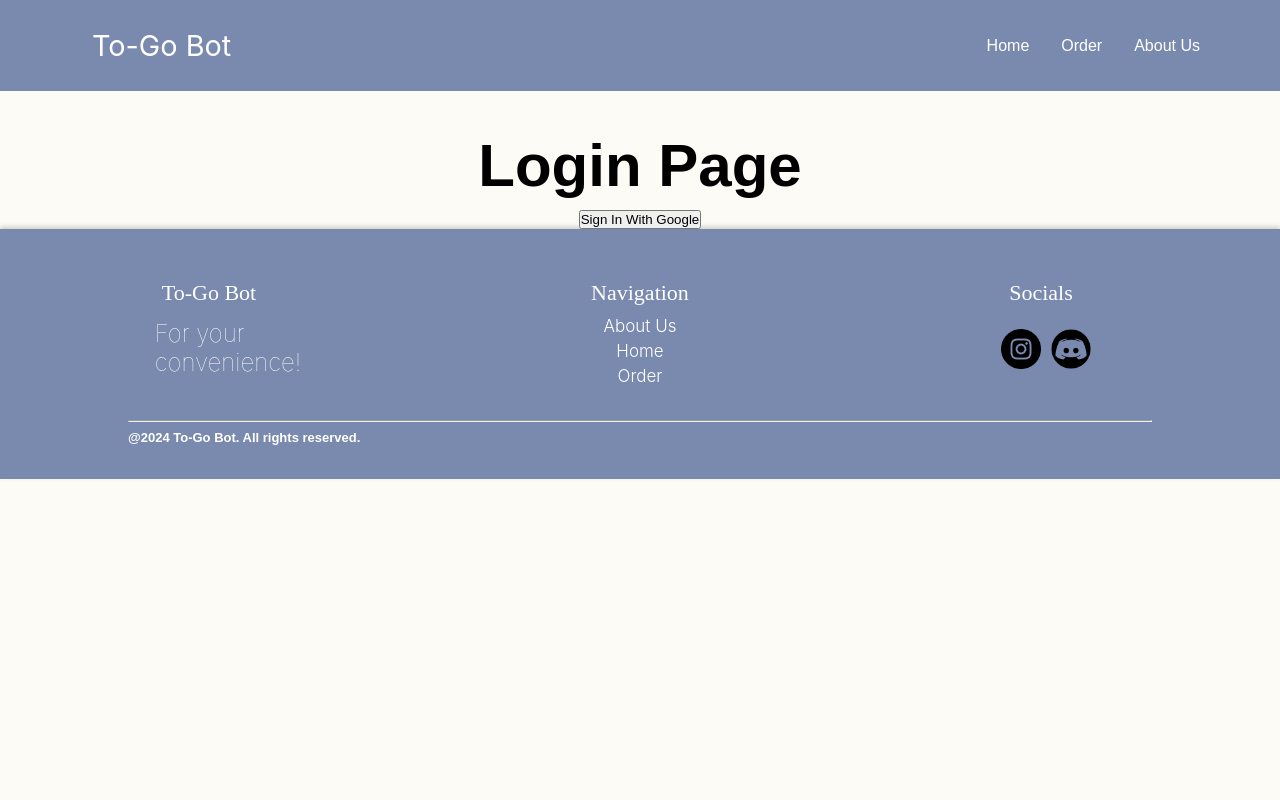
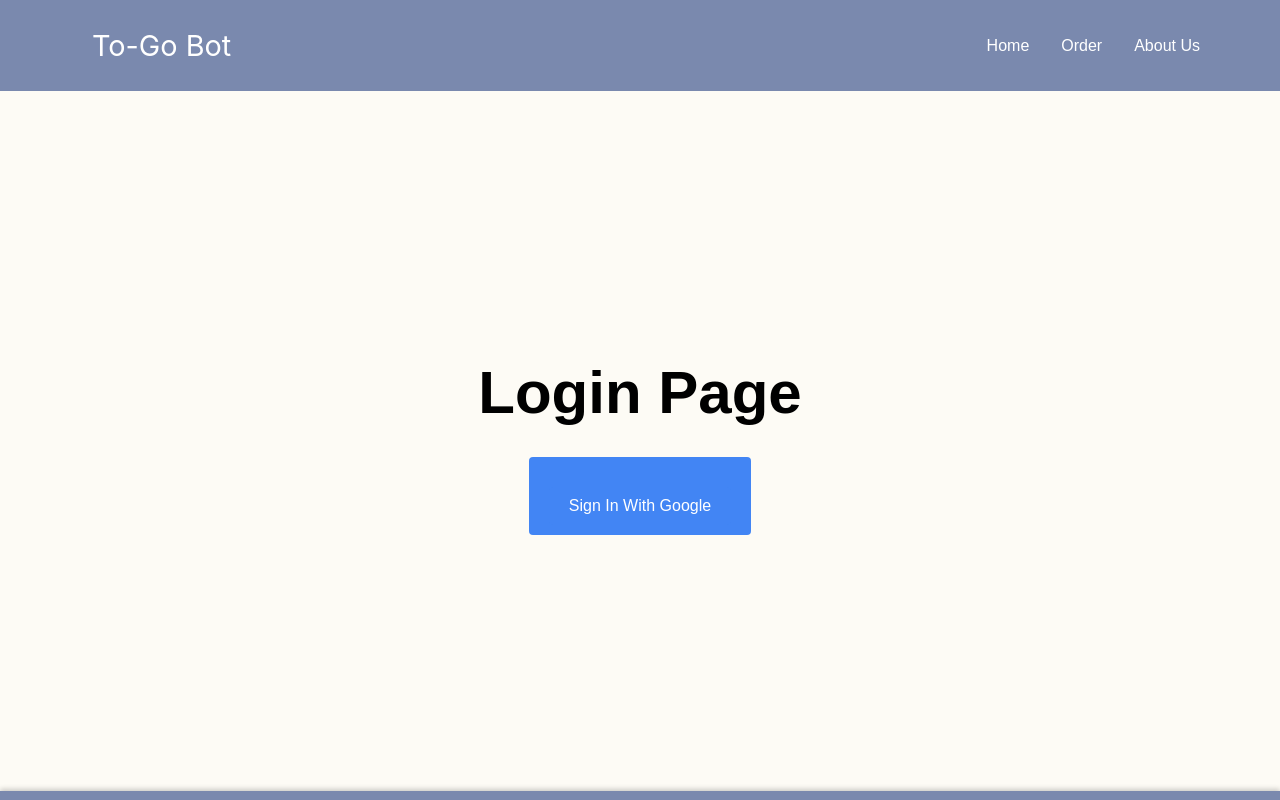
Before and after one commit to spring24pnmclass/frontend, a React (Vite) app: page /login in a window 1280 px wide. Shown: the top 800 px of the page. Built offline with nearby package versions, Linux system fonts and the light colour scheme; no server answers.

Commit message:
login page

```diff
--- a/src/components/Login.css
+++ b/src/components/Login.css
@@ -1,8 +1,4 @@
-* {
-  margin: 0;
-  padding: 0;
-  box-sizing: border-box;
-}
+
 
 body, html {
   height: 100%;
@@ -11,18 +7,8 @@ body, html {
 
 .title {
   font-size: 30px;
-  margin-top: 40px;
+  margin-top: 10px;
   margin-bottom: 10px;
-}
-
-.footer {
-  position: fixed;
-  bottom: 0;
-  left: 0;
-  width: 100%;
-  background-color: #333; /* Example background color */
-  color: white; /* Example text color */
-  padding: 20px; /* Example padding */
 }
 
 .login-container {
@@ -31,21 +17,6 @@ body, html {
   align-items: center;
   justify-content: center;
   width: 100%;
-  height: calc(100vh - 60px); /* Adjusted height to accommodate the footer */
-  margin-top: 200%;
+  height: calc(90vh - 20px); /* Adjusted height to make the page longer */
+  /* margin-top: 200%; */ /* Adjust or remove this line */
 }
-
-.firebase-login-button {
-  background-color: #4285f4;
-  color: white;
-  border: none;
-  padding: 10px 20px;
-  border-radius: 4px;
-  cursor: pointer;
-  font-size: 16px;
-  margin-top: 20px;
-}
-
-.firebase-login-button:hover {
-  background-color: #357ae8;
-}
--- a/src/components/LoginComponent.jsx
+++ b/src/components/LoginComponent.jsx
@@ -2,6 +2,7 @@ import React, { useEffect } from 'react';
 import { GoogleAuthProvider, signInWithPopup } from "firebase/auth";
 import { auth } from '../../firebase/firebaseConfig';
 import { useNavigate } from 'react-router-dom';
+import "/src/components/loginButton.css";
 
 const LoginComponent = ({ setUser }) => {
   const navigate = useNavigate();
@@ -27,8 +28,8 @@ const LoginComponent = ({ setUser }) => {
   };
 
   return (
-    <div className='pt-36 w-full flex flex-col items-center'>
-      <button onClick={handleGoogle} className='border-4 bg-green-500 text-white rounded-full mb-8'>
+    <div className='pt-1000 w-full flex flex-col items-center'>
+      <button onClick={handleGoogle} className='firebase-login-button'>
         Sign In With Google
       </button>
     </div>
--- /dev/null
+++ b/src/components/loginButton.css
@@ -0,0 +1,15 @@
+.firebase-login-button {
+    background-color: #4285f4;
+    color: white;
+    border: none;
+    padding: 10px 20px;
+    border-radius: 4px;
+    cursor: pointer;
+    font-size: 16px;
+    margin-top: 20px;
+    box-sizing: border-box; /* Include padding and border in total width and height */
+  }
+
+  .firebase-login-button:hover {
+    background-color: #357ae8;
+  }
--- a/src/pages/Login.jsx
+++ b/src/pages/Login.jsx
@@ -1,23 +1,26 @@
 import React from "react";
 import LoginComponent from "../components/LoginComponent.jsx";
+import "/src/components/Login.css";
 
 const Login = ({ setUser }) => {
   return (
 
     <div className="login-container">
-      {/* <body>
+      <body>
 
 
+
+      <p><br></br><br /></p>
+      </body>
+      <div className="title">
+        <h1>Login Page</h1>
+      </div>
+
+{/*
         <p><br></br><br /></p>
         <p><br></br><br /></p>
         <p><br></br><br /></p>
-        <p><br></br><br /></p>
-        <p><br></br><br /></p>
-
-      </body> */}
-      <div className="title">
-        <h1>Login Page</h1>
-      </div>
+        <p><br></br><br /></p> */}
 
         <div>
             <div className="firebase-login-button">
@@ -25,16 +28,16 @@ const Login = ({ setUser }) => {
             </div>
         </div>
 
-        {/* <body>
+        <body>
 
 
+        {/* <p><br></br><br /></p>
         <p><br></br><br /></p>
         <p><br></br><br /></p>
         <p><br></br><br /></p>
-        <p><br></br><br /></p>
-        <p><br></br><br /></p>
+        <p><br></br><br /></p> */}
 
-      </body>  */}
+      </body>
 
     </div>
 
```
